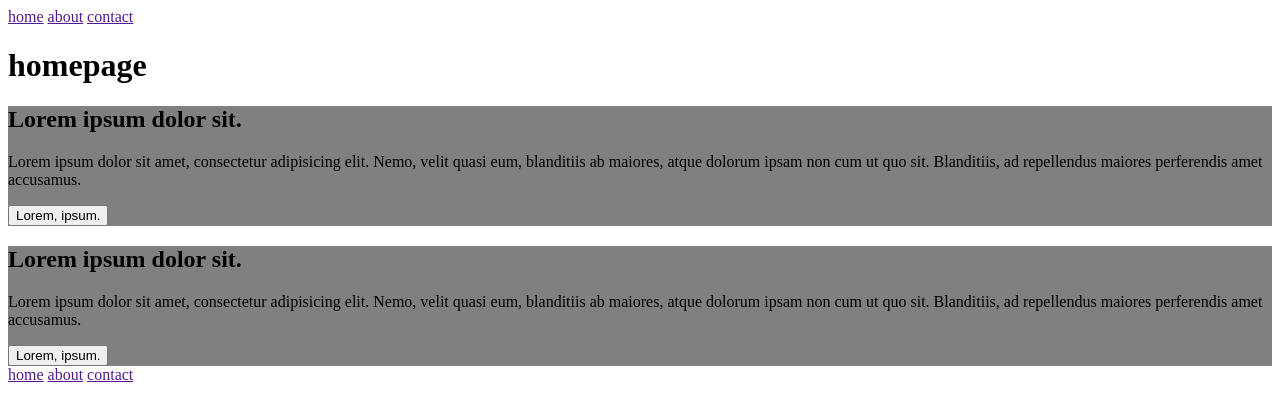
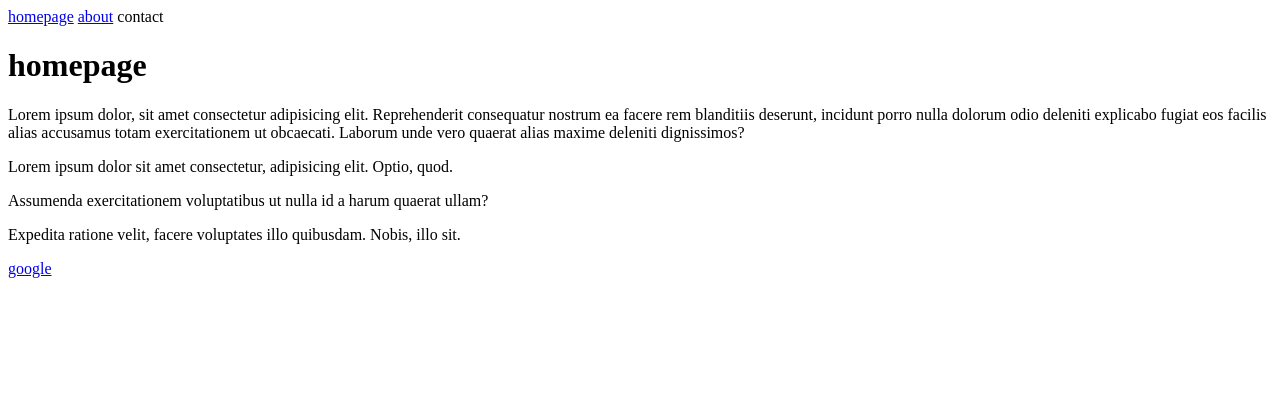
Before and after one commit to PaolaDesign/project-03, a plain HTML site: page index.html in a window 1280 px wide. Drawn offline with Linux system fonts and the light colour scheme.

Commit message:
anchor tags and shortcuts

```diff
--- a/index.html
+++ b/index.html
@@ -8,39 +8,37 @@
     <link rel="stylesheet" href="style.css" />
   </head>
   <body>
-    <header></header>
-    <nav>
-      <a href="">home</a>
-      <a href="">about</a>
-      <a href="">contact</a>
-    </nav>
+
+    <!-- header.main-header>nav.navigation -->
+    <!-- p>lorem40 -->
+    <!-- p*3>lorem10 -->
+    <!-- section.content>h2+p -->
+    <!-- .text -->
+
+    <header>
+        <nav class="navigation">
+            <a href="./index.html">homepage</a>
+            <a href="./about.html">about</a>
+            <a href="./contact.html"></a>contact</nav>
+    </header>
     <h1>homepage</h1>
-    <main>
-      <article></article>
-      <section class="my-section">
-        <h2>Lorem ipsum dolor sit.</h2>
-        <p>
-          Lorem ipsum dolor sit amet, consectetur adipisicing elit. Nemo, velit
-          quasi eum, blanditiis ab maiores, atque dolorum ipsam non cum ut quo
-          sit. Blanditiis, ad repellendus maiores perferendis amet accusamus.
-        </p>
-        <button>Lorem, ipsum.</button>
-      </section>
-      <div class="section-copy">
-        <h2>Lorem ipsum dolor sit.</h2>
-        <p>
-          Lorem ipsum dolor sit amet, consectetur adipisicing elit. Nemo, velit
-          quasi eum, blanditiis ab maiores, atque dolorum ipsam non cum ut quo
-          sit. Blanditiis, ad repellendus maiores perferendis amet accusamus.
-        </p>
-        <button>Lorem, ipsum.</button>
-    </div>
-    </main>
+    <p>
+      Lorem ipsum dolor, sit amet consectetur adipisicing elit. Reprehenderit
+      consequatur nostrum ea facere rem blanditiis deserunt, incidunt porro
+      nulla dolorum odio deleniti explicabo fugiat eos facilis alias accusamus
+      totam exercitationem ut obcaecati. Laborum unde vero quaerat alias maxime
+      deleniti dignissimos?
+    </p>
+    <p>
+      Lorem ipsum dolor sit amet consectetur, adipisicing elit. Optio, quod.
+    </p>
+    <p>
+      Assumenda exercitationem voluptatibus ut nulla id a harum quaerat ullam?
+    </p>
+    <p>
+      Expedita ratione velit, facere voluptates illo quibusdam. Nobis, illo sit.
+    </p>
 
-    <footer>
-      <a href="">home</a>
-      <a href="">about</a>
-      <a href="">contact</a>
-    </footer>
+    <a href="htps://www.google.com" target="_blank">google</a>
   </body>
 </html>
```
Also changed, not shown: about.html (added, +19 -0 lines), contact.html (added, +19 -0 lines).
